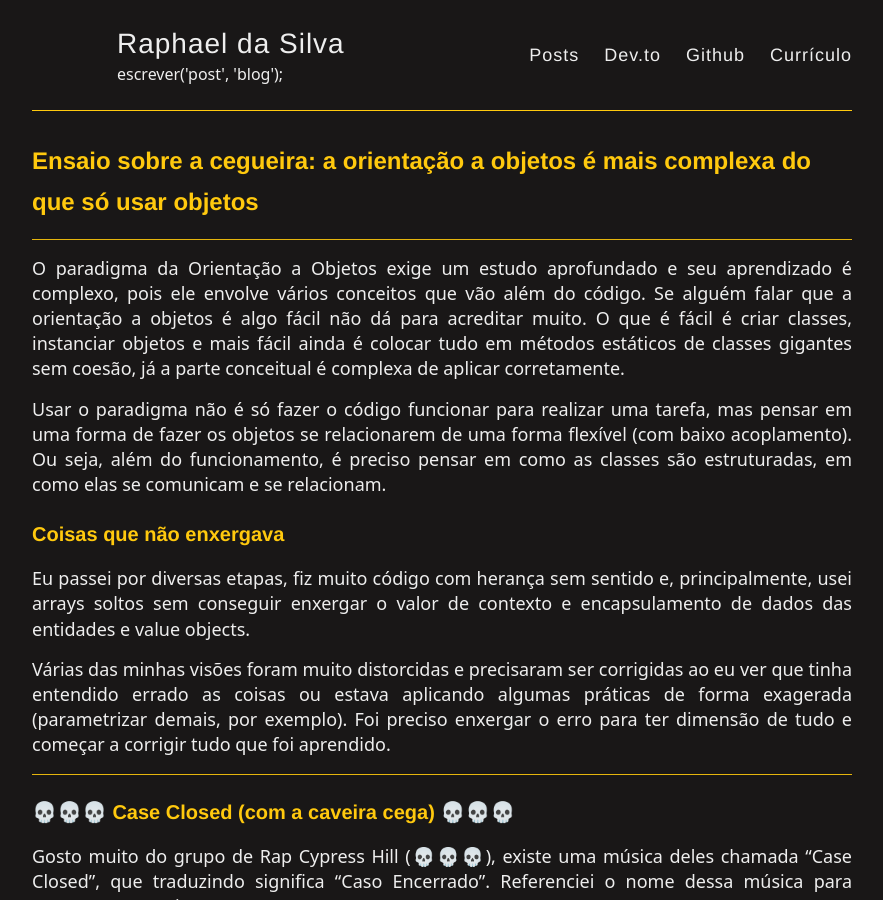
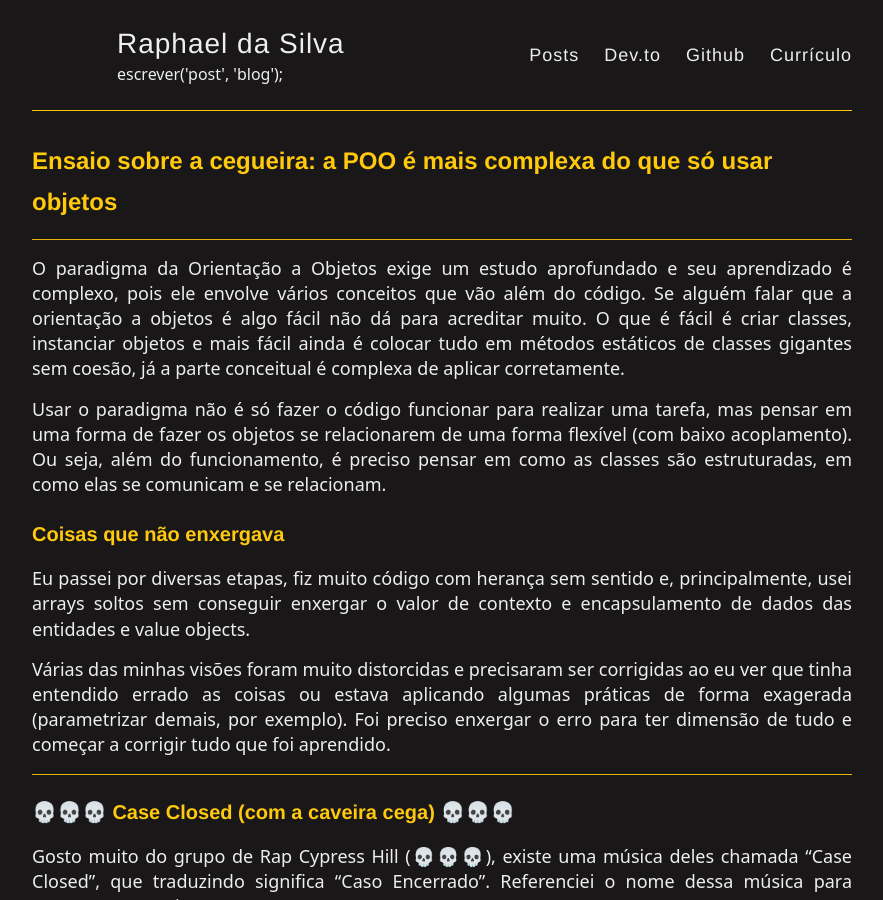
Before and after one commit to raphael-da-silva/raphael-da-silva.github.io, a Jekyll site: the page built from _posts/2021-06-13-ensaio-poo-complexa.md, in a window 1280 px wide and 900 px high. Shown: the whole window, without its empty margins (198-1081 px from the left). Built offline with Jekyll 4.4.1, drawn with Linux system fonts in a browser that asks for light colours; nearby versions of some CDN libraries.

Commit message:
Revisão

```diff
--- a/_posts/2021-06-13-ensaio-poo-complexa.md
+++ b/_posts/2021-06-13-ensaio-poo-complexa.md
@@ -1,6 +1,6 @@
 ---
 layout: post
-title: "Ensaio sobre a cegueira: a orientação a objetos é mais complexa do que só usar objetos"
+title: "Ensaio sobre a cegueira: a POO é mais complexa do que só usar objetos"
 ---
 
 O paradigma da Orientação a Objetos exige um estudo aprofundado e seu aprendizado é complexo, pois ele envolve vários conceitos que vão além do código. Se alguém falar que a orientação a objetos é algo fácil não dá para acreditar muito. O que é fácil é criar classes, instanciar objetos e mais fácil ainda é colocar tudo em métodos estáticos de classes gigantes sem coesão, já a parte conceitual é complexa de aplicar corretamente.
```
